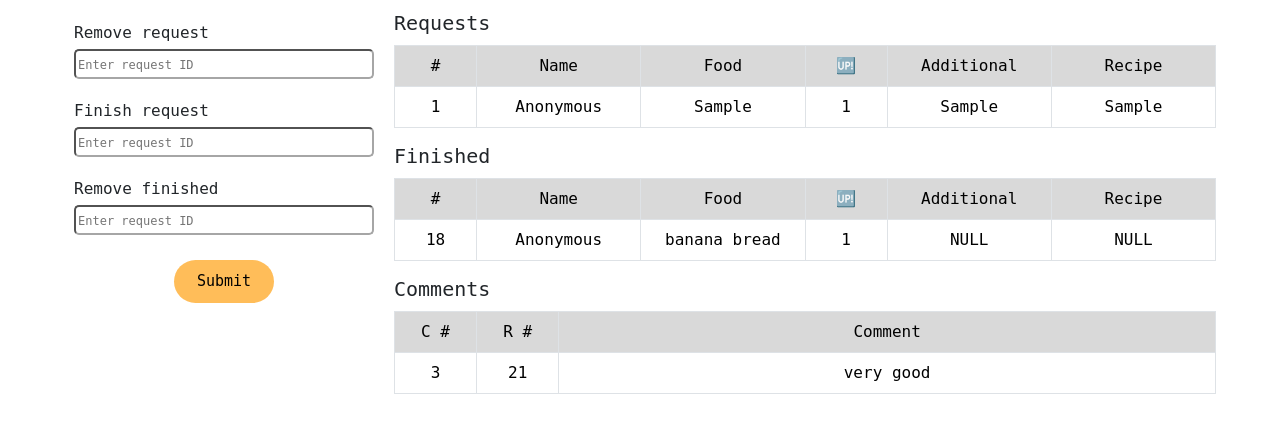
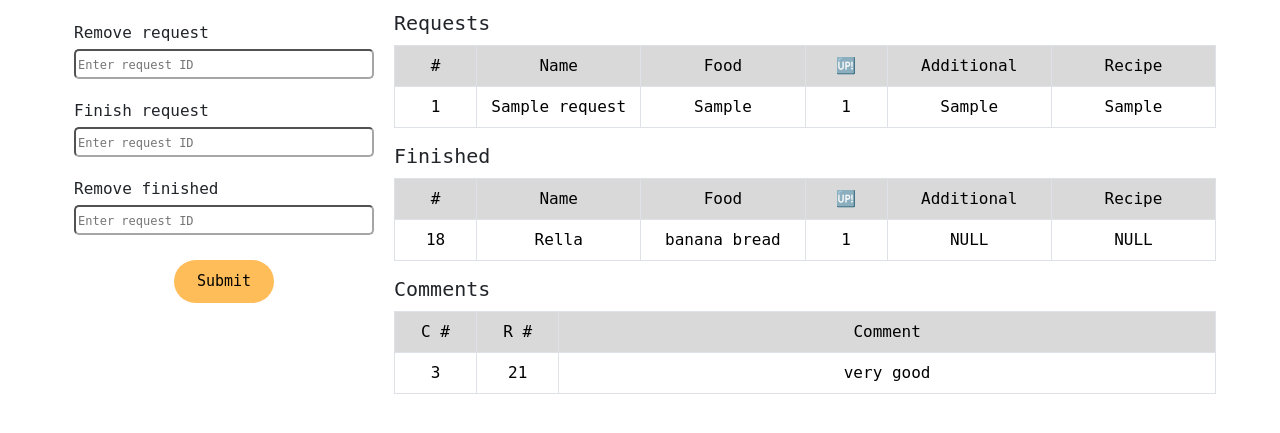
Before and after one commit to randomcherry/pikafood, a Flask app: page /editRequests in a window 1280 px wide. Shown: the part 60-493 px from the top of the page. Run offline with Flask 3, Linux system fonts and the light colour scheme; tables that the repository leaves empty hold one stand-in row (values such as "Sample post").

Commit message:
Tue, Dec 30, 2026, 2:46 PM +00:00

```diff
--- a/project/templates/editRequests.html
+++ b/project/templates/editRequests.html
@@ -52,11 +52,7 @@
                         {% for request in requests %}
                             <tr class="tableItem">
                                 <td>{{ request.id }}</td>
-                                {% if request.anonymous == 1 %}
-                                    <td>Anonymous</td>
-                                {% else %}
-                                    <td>{{ request.name }}</td>
-                                {% endif %}
+                                <td>{{ request.name }}</td>
                                 <td>{{ request.food }}</td>
                                 <td>{{ request.upvotes }}</td>
                                 <td>{{ request.additional }}</td>
@@ -84,11 +80,7 @@
                         {% for request in finished %}
                             <tr class="tableItem">
                                 <td>{{ request.requestID }}</td>
-                                {% if request.anonymous == 1 %}
-                                    <td>Anonymous</td>
-                                {% else %}
-                                    <td>{{ request.name }}</td>
-                                {% endif %}
+                                <td>{{ request.name }}</td>
                                 <td>{{ request.food }}</td>
                                 <td>{{ request.upvotes }}</td>
                                 <td>{{ request.additional }}</td>
```
